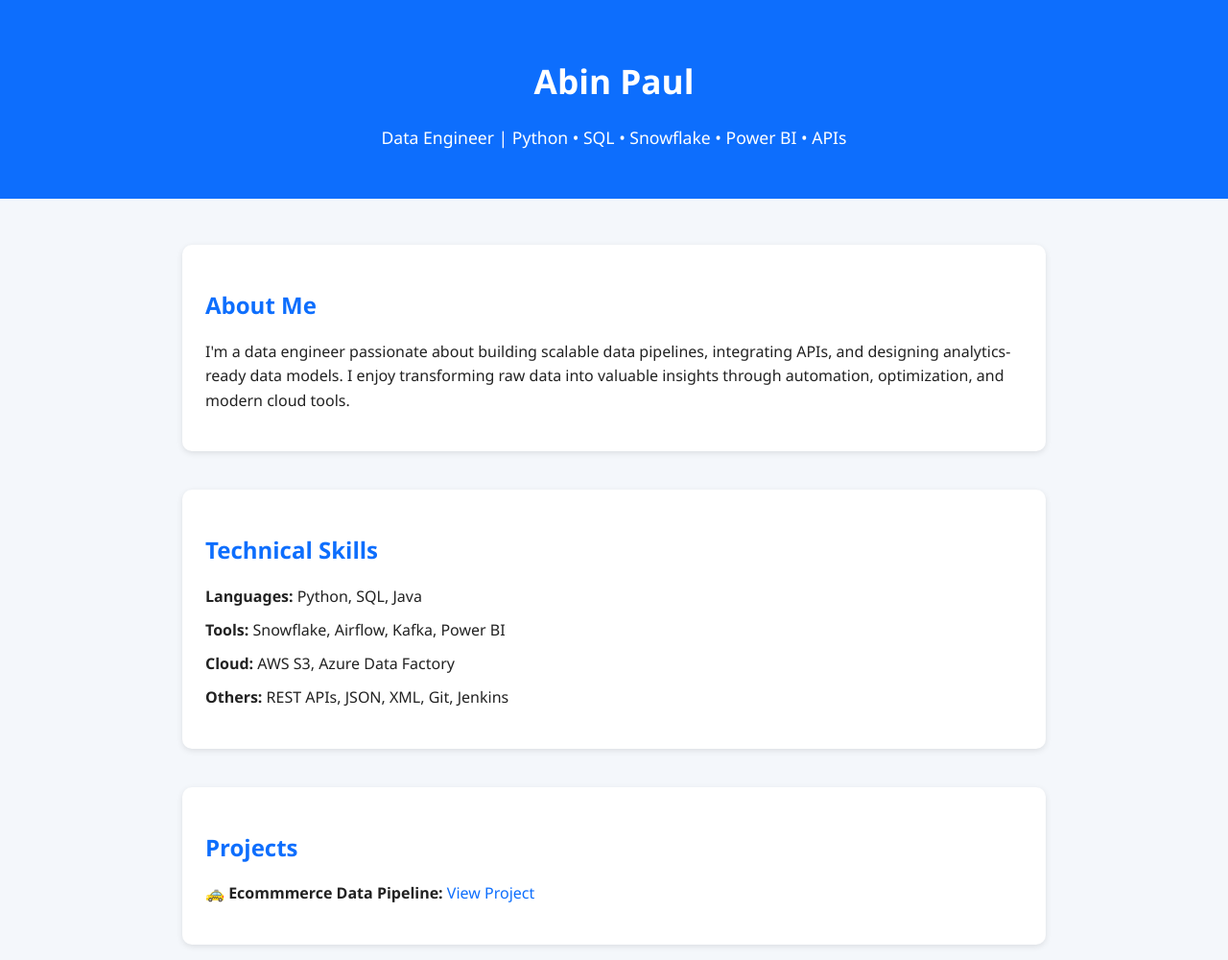
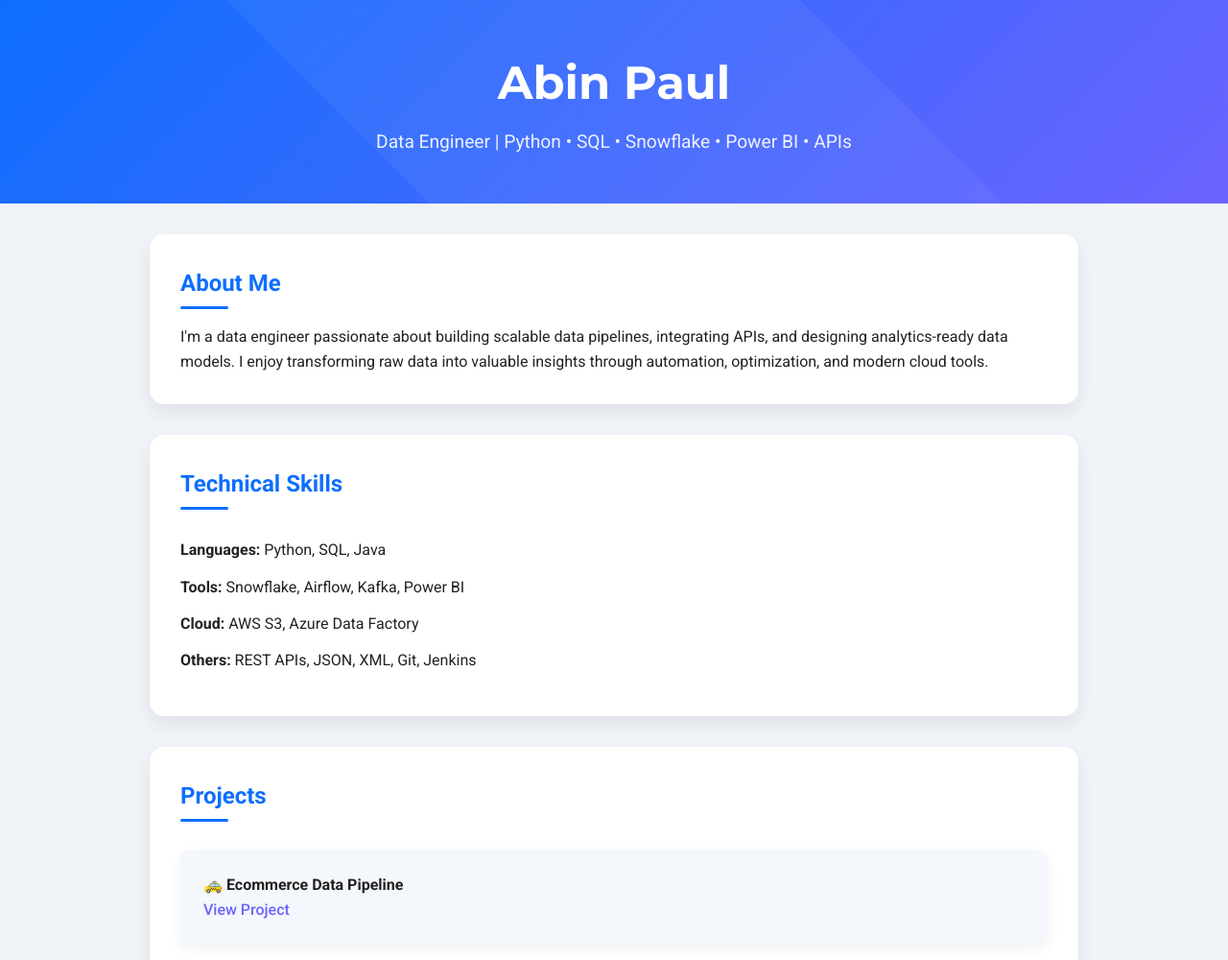
Before and after one commit to abingeorgepaul/data-and-analytics-portfolio, a plain HTML site: page index.html in a window 1280 px wide. Shown: the top 1000 px of the page at 96% size. Drawn offline with Linux system fonts and the light colour scheme.

Commit message:
Update index.html

```diff
--- a/index.html
+++ b/index.html
@@ -5,66 +5,169 @@
   <meta name="viewport" content="width=device-width, initial-scale=1.0" />
   <title>Abin Paul | Data Engineer Portfolio</title>
 
-  <!-- Simple Styling -->
+  <!-- Google Fonts -->
+  <link href="https://fonts.googleapis.com/css2?family=Roboto:wght@400;500;700&family=Montserrat:wght@700&display=swap" rel="stylesheet">
+
+  <!-- Styles -->
   <style>
-    body {
-      font-family: "Segoe UI", Arial, sans-serif;
+    /* Reset & Base */
+    * {
       margin: 0;
       padding: 0;
-      background: #f4f7fb;
+      box-sizing: border-box;
+    }
+    body {
+      font-family: 'Roboto', sans-serif;
+      background: #f0f4f8;
       color: #222;
       line-height: 1.6;
+      scroll-behavior: smooth;
     }
+    a {
+      text-decoration: none;
+      color: inherit;
+    }
+
+    /* Header */
     header {
-      background: #0d6efd;
+      background: linear-gradient(135deg, #0d6efd, #6c63ff);
       color: white;
-      padding: 2rem 1rem;
       text-align: center;
+      padding: 3rem 1rem;
+      position: relative;
+      overflow: hidden;
+    }
+    header::before {
+      content: '';
+      position: absolute;
+      top: -50%;
+      left: -50%;
+      width: 200%;
+      height: 200%;
+      background: rgba(255,255,255,0.05);
+      transform: rotate(45deg);
     }
     header h1 {
-      margin-bottom: 0.3rem;
-      font-size: 2.2rem;
+      font-family: 'Montserrat', sans-serif;
+      font-size: 3rem;
+      margin-bottom: 0.5rem;
+      animation: slideIn 1s ease-out;
     }
     header p {
-      font-size: 1.1rem;
+      font-size: 1.2rem;
+      opacity: 0.9;
     }
+
+    /* Animations */
+    @keyframes slideIn {
+      0% { transform: translateY(-50px); opacity: 0; }
+      100% { transform: translateY(0); opacity: 1; }
+    }
+
+    /* Main Content */
     main {
-      max-width: 900px;
+      max-width: 1000px;
       margin: 2rem auto;
-      padding: 1rem;
+      padding: 0 1rem;
     }
     section {
-      margin-bottom: 2.5rem;
       background: white;
-      padding: 1.5rem;
-      border-radius: 10px;
-      box-shadow: 0 2px 6px rgba(0,0,0,0.1);
+      border-radius: 15px;
+      padding: 2rem;
+      margin-bottom: 2rem;
+      box-shadow: 0 8px 20px rgba(0,0,0,0.08);
+      transition: transform 0.3s ease, box-shadow 0.3s ease;
+    }
+    section:hover {
+      transform: translateY(-5px);
+      box-shadow: 0 15px 30px rgba(0,0,0,0.12);
     }
     h2 {
       color: #0d6efd;
-      margin-bottom: 0.8rem;
+      margin-bottom: 1rem;
+      position: relative;
+      display: inline-block;
     }
+    h2::after {
+      content: '';
+      display: block;
+      width: 50px;
+      height: 3px;
+      background: #0d6efd;
+      margin-top: 5px;
+      border-radius: 2px;
+    }
+
+    /* Lists */
     ul {
       list-style: none;
       padding: 0;
     }
     ul li {
-      margin: 0.6rem 0;
+      margin: 0.8rem 0;
+      font-size: 1rem;
+      transition: transform 0.2s;
     }
-    a {
-      color: #0d6efd;
-      text-decoration: none;
+    ul li:hover {
+      transform: translateX(5px);
+    }
+    li a {
+      color: #6c63ff;
       font-weight: 500;
     }
-    a:hover {
+    li a:hover {
       text-decoration: underline;
     }
+
+    /* Project Cards */
+    #projects ul {
+      display: grid;
+      grid-template-columns: repeat(auto-fit, minmax(250px, 1fr));
+      gap: 1.5rem;
+    }
+    #projects li {
+      background: #f4f7fb;
+      padding: 1.5rem;
+      border-radius: 10px;
+      box-shadow: 0 5px 15px rgba(0,0,0,0.05);
+      transition: transform 0.3s, box-shadow 0.3s;
+    }
+    #projects li:hover {
+      transform: translateY(-8px);
+      box-shadow: 0 12px 25px rgba(0,0,0,0.1);
+    }
+
+    /* Contact Links */
+    #contact a {
+      color: #6c63ff;
+      font-weight: 500;
+      transition: color 0.2s;
+    }
+    #contact a:hover {
+      color: #0d6efd;
+    }
+
+    /* Footer */
     footer {
       text-align: center;
-      padding: 1rem;
+      padding: 1.5rem;
       background: #0d6efd;
       color: white;
+      font-size: 0.9rem;
       margin-top: 2rem;
+    }
+
+    /* Responsive */
+    @media (max-width: 600px) {
+      header h1 {
+        font-size: 2.2rem;
+      }
+      header p {
+        font-size: 1rem;
+      }
+      #projects ul {
+        grid-template-columns: 1fr;
+      }
     }
   </style>
 </head>
@@ -100,9 +203,10 @@
       <h2>Projects</h2>
       <ul>
         <li>
-          🚕 <strong>Ecommmerce Data Pipeline:</strong>
+          🚕 <strong>Ecommerce Data Pipeline</strong><br>
           <a href="projects/project1_nyc_taxi_pipeline/README.md">View Project</a>
         </li>
+        <!-- Add more projects as cards here -->
       </ul>
     </section>
 
```
